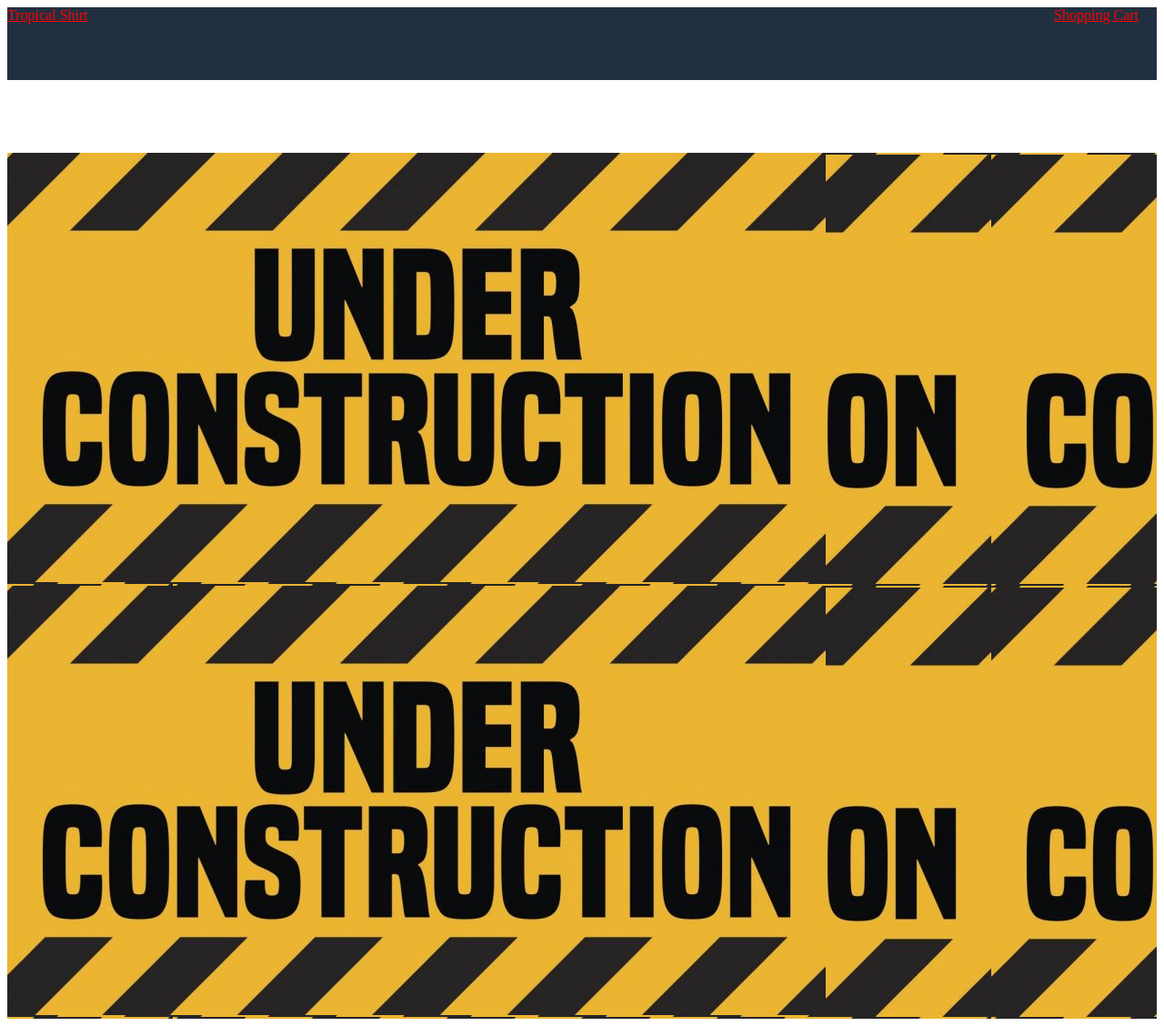
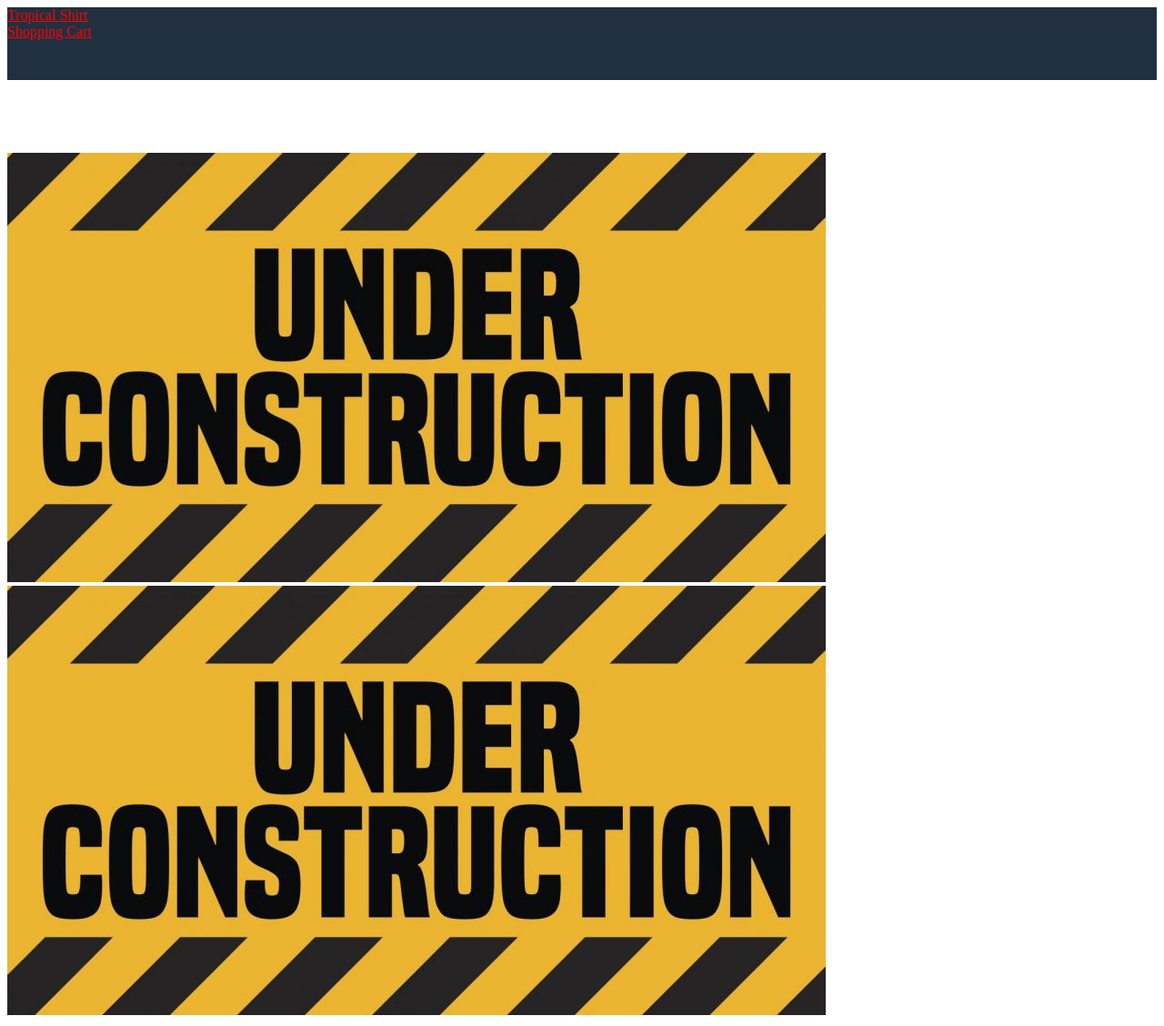
Before and after one commit to yinxiach/Tropical_Shirts, a PHP site: template template/main.html in a window 1280 px wide. Shown: the whole page at 91% size. Run offline with PHP 8.4, Linux system fonts and the light colour scheme; the template is opened without the code that fills it, so the values that code supplies are empty.

```diff
--- a/template/style.css
+++ b/template/style.css
@@ -26,17 +26,3 @@ a:hover{
 a{
     color:red;
 }
-
-/* Zhijie Xu */
-
-.Background-Pictures{
-    background-image: url('under.jpg');
-    background-position: center;
-}
-.rows{
-    display: flex;
-    flex-wrap: wrap;
-
-    justify-content: space-between;
-    align-items:right;
-}
```
